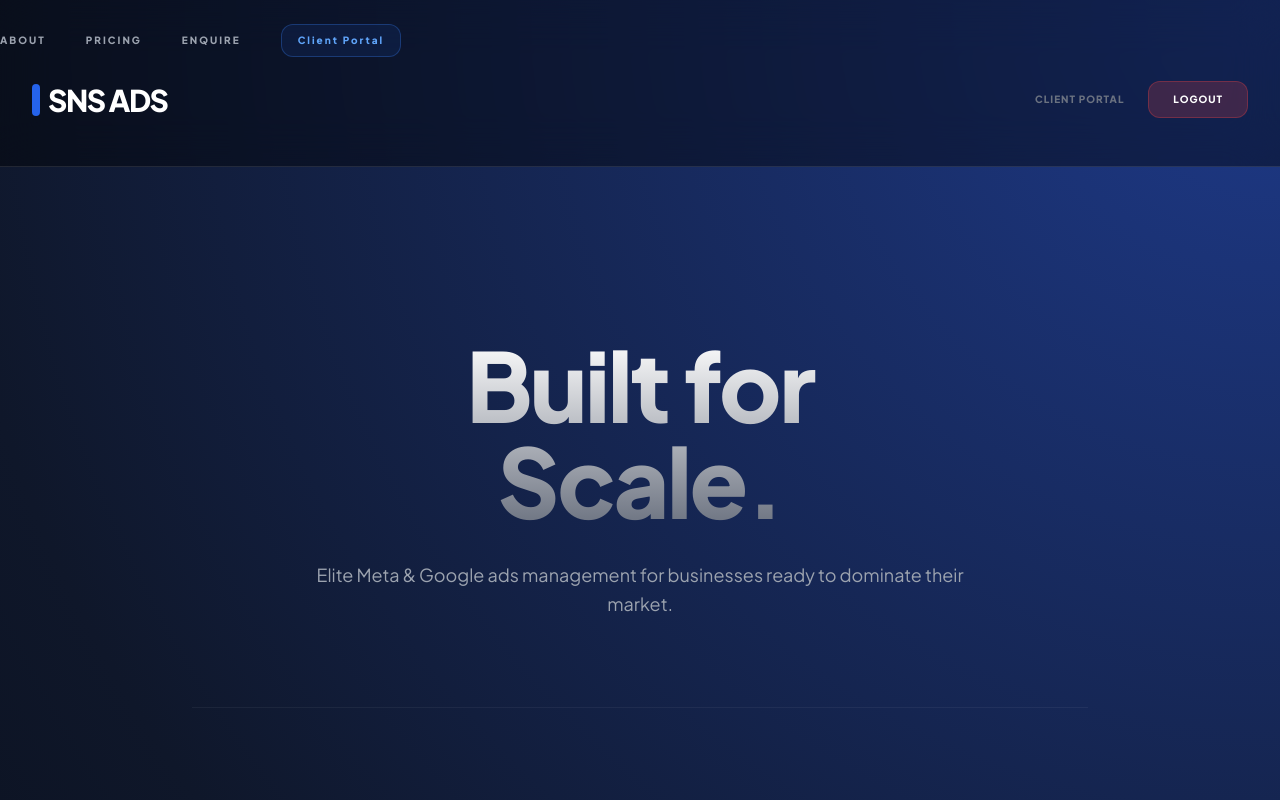
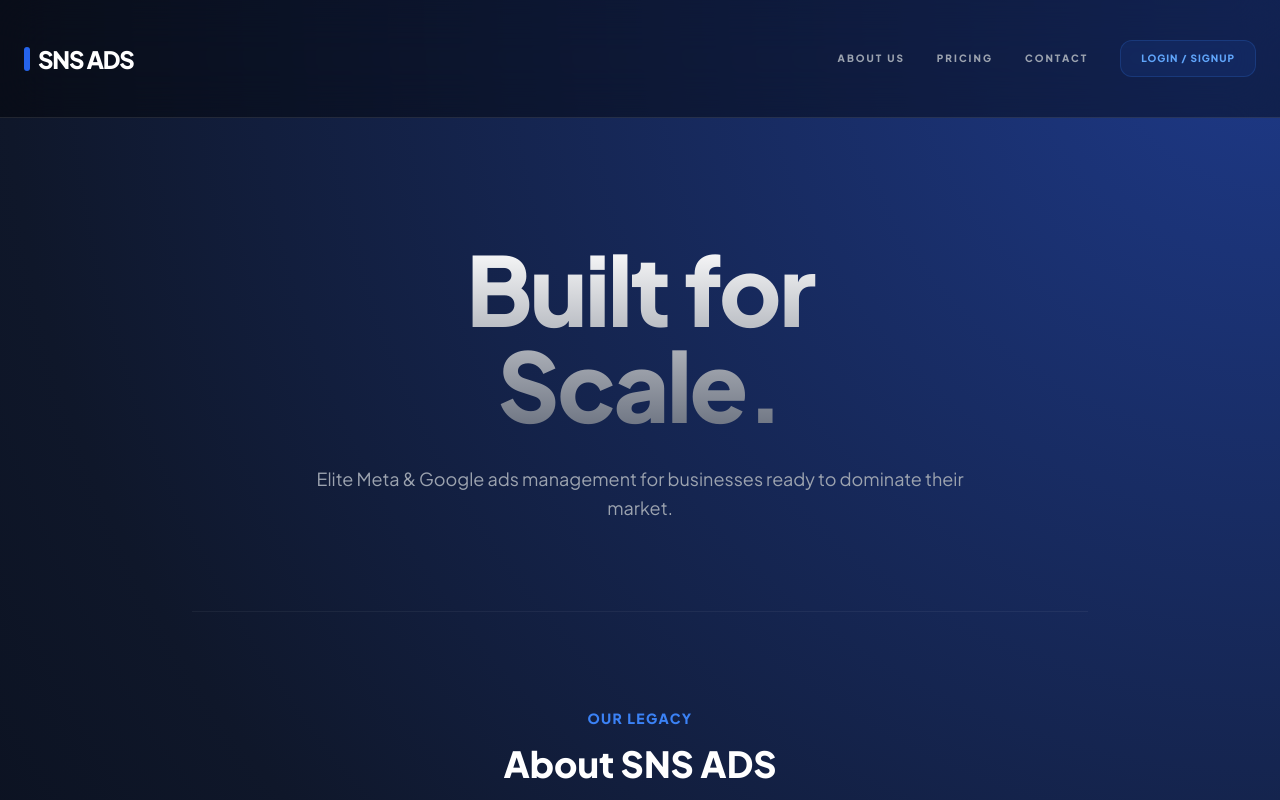
Before and after one commit to Harshitsinha98/sns-ads-project, a website: page index.html in a window 1280 px wide. Shown: the top 800 px of the page. Drawn offline with nearby package versions, Linux system fonts and the light colour scheme.

Commit message:
jai shree ram

```diff
--- a/index.html
+++ b/index.html
@@ -29,34 +29,40 @@
 <body class="hero-gradient text-white min-h-screen">
 
    <!-- Fixed Glass Navbar -->
-<nav class="fixed top-0 left-0 w-full z-[100] border-b border-white/10 bg-black/40 backdrop-blur-xl transition-all duration-300">
-    <div class="hidden md:flex gap-10 items-center text-[10px] font-bold text-gray-400 uppercase tracking-[0.2em]">
-    <a href="#about" class="hover:text-blue-400 transition">About</a>
-    <a href="#pricing" class="hover:text-blue-400 transition">Pricing</a>
-    <a href="#enquire" class="hover:text-blue-400 transition">Enquire</a>
-    <!-- Portal Position Updated -->
-    <button onclick="window.loginAndCheckout(null, null)" class="bg-blue-600/10 hover:bg-blue-600 text-blue-400 hover:text-white border border-blue-500/30 px-4 py-2 rounded-xl transition-all duration-300">
-        Client Portal
-    </button>
-</div>
-    <div class="max-w-7xl mx-auto px-8 py-6 flex justify-between items-center">
-        <div class="flex items-center gap-2">
-            <div class="w-2 h-8 bg-blue-600 rounded-full"></div>
-            <div class="text-3xl font-black tracking-tighter text-white">SNS ADS</div>
+<nav class="fixed top-0 left-0 w-full z-[100] bg-black/40 backdrop-blur-xl border-b border-white/10 transition-all duration-300">
+    <div class="max-w-7xl mx-auto px-6 py-4 flex justify-between items-center">
+
+        <!-- Left: Logo (Click to Home) -->
+        <a href="index.html" class="flex items-center gap-2 group">
+            <div class="w-1.5 h-6 bg-blue-600 rounded-full group-hover:scale-110 transition"></div>
+            <div class="text-2xl font-black tracking-tighter text-white">SNS ADS</div>
+        </a>
+
+        <!-- Right: Navigation Links & Login -->
+        <div class="hidden md:flex items-center gap-8">
+            <div class="flex gap-8 text-[10px] font-bold text-gray-400 uppercase tracking-[0.2em]">
+                <a href="#about" class="hover:text-blue-400 transition">About Us</a>
+                <a href="#pricing" class="hover:text-blue-400 transition">Pricing</a>
+                <a href="#enquire" class="hover:text-blue-400 transition">Contact</a>
+            </div>
+
+            <!-- Google Login / Portal Button -->
+            <button onclick="window.loginAndCheckout(null, null)" class="bg-blue-600/10 hover:bg-blue-600 text-blue-400 hover:text-white border border-blue-500/20 px-5 py-2.5 rounded-xl text-[10px] font-bold uppercase tracking-widest transition-all duration-300">
+                Login / Signup
+            </button>
         </div>
-        <div class="flex items-center gap-6">
-            <span class="hidden md:block text-[10px] font-bold text-gray-500 uppercase tracking-widest">Client Portal</span>
-            <button onclick="logout()" class="text-[10px] font-bold text-white uppercase tracking-widest bg-red-500/20 hover:bg-red-500 border border-red-500/30 px-6 py-2.5 rounded-xl transition-all">
-                Logout
-            </button>
+
+        <!-- Mobile Menu Icon (Simple for now) -->
+        <div class="md:hidden text-white">
+            <svg xmlns="http://www.w3.org/2000/svg" class="h-6 w-6" fill="none" viewBox="0 0 24 24" stroke="currentColor">
+                <path stroke-linecap="round" stroke-linejoin="round" stroke-width="2" d="M4 6h16M4 12h16m-7 6h7" />
+            </svg>
         </div>
     </div>
 </nav>
 
-<!-- Spacer: Taaki content navbar ke niche na dabe -->
-<div class="h-28"></div>
-<main class="max-w-5xl mx-auto py-16 px-6">
-        <!-- Baki ka dashboard content yahan se shuru hoga -->
+<!-- Spacer: Content ko niche dhakelne ke liye -->
+<div class="h-20"></div>
 
     <!-- Hero -->
     <header class="pt-40 pb-10 px-6 text-center max-w-4xl mx-auto">
```
